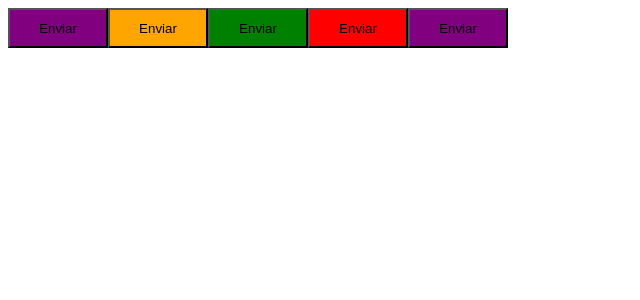
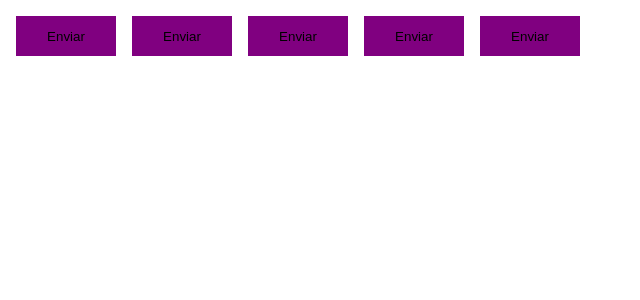
Before and after one commit to tnncodes/ignite-reactjs-02-timer, a React app: page / in a window 1280 px wide. Shown: the top 300 px of the page, without its empty margins (0-640 px from the left). Built offline with nearby package versions, Linux system fonts and the light colour scheme; the HTML template or start-up script is replaced by a standard one.

Commit message:
configuração de tema

```diff
--- a/src/App.tsx
+++ b/src/App.tsx
@@ -1,14 +1,16 @@
+import { ThemeProvider } from "styled-components"
+import { defaultTheme } from "./styles/themes/default"
 import { Button } from "./components/Button"
 
 export function App() {
   return (
-    <>
+    <ThemeProvider theme={defaultTheme}>
       <Button variant="primary" />
       <Button variant="secondary" />
       <Button variant="success" />
       <Button variant="danger" />
       <Button />
-    </>
+    </ThemeProvider>
   )
 }
 
--- a/src/components/Button.styles.ts
+++ b/src/components/Button.styles.ts
@@ -16,9 +16,13 @@
 export const ButtonContainer = styled.button<ButtonContainerProps>`
   width: 100px;
   height: 40px;
+  border: 0;
+  margin: 8px;
 
-  ${props => {
+  background-color: ${props => props.theme.primary};
+
+  /* ${props => {
     return css`
     background-color: ${buttonVariants[props.variant]}`
-  }}
+  }} */
 `
--- /dev/null
+++ b/src/styles/themes/default.ts
@@ -0,0 +1,4 @@
+export const defaultTheme = {
+  primary: 'purple',
+  secondary: 'orange'
+}
```
